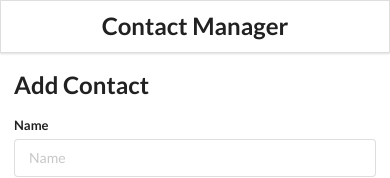
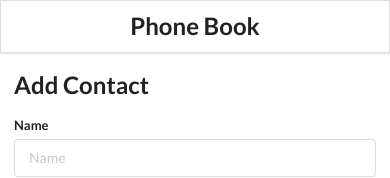
Before and after one commit to TedG3/Phone_Book_React, a React (Create React App) app in the folder contact-manager/: page / in a window 390 px wide. Shown: the top 178 px of the page. Built offline with nearby package versions, Linux system fonts and the light colour scheme.

Commit message:
Changing concept to phone book

```diff
--- a/contact-manager/src/components/Header.js
+++ b/contact-manager/src/components/Header.js
@@ -4,7 +4,7 @@ const Header = () => {
   return (
     <div className="ui fixed menu">
       <div className="ui container center">
-        <h2>Contact Manager</h2>
+        <h2>Phone Book</h2>
       </div>
     </div>
   );
```
